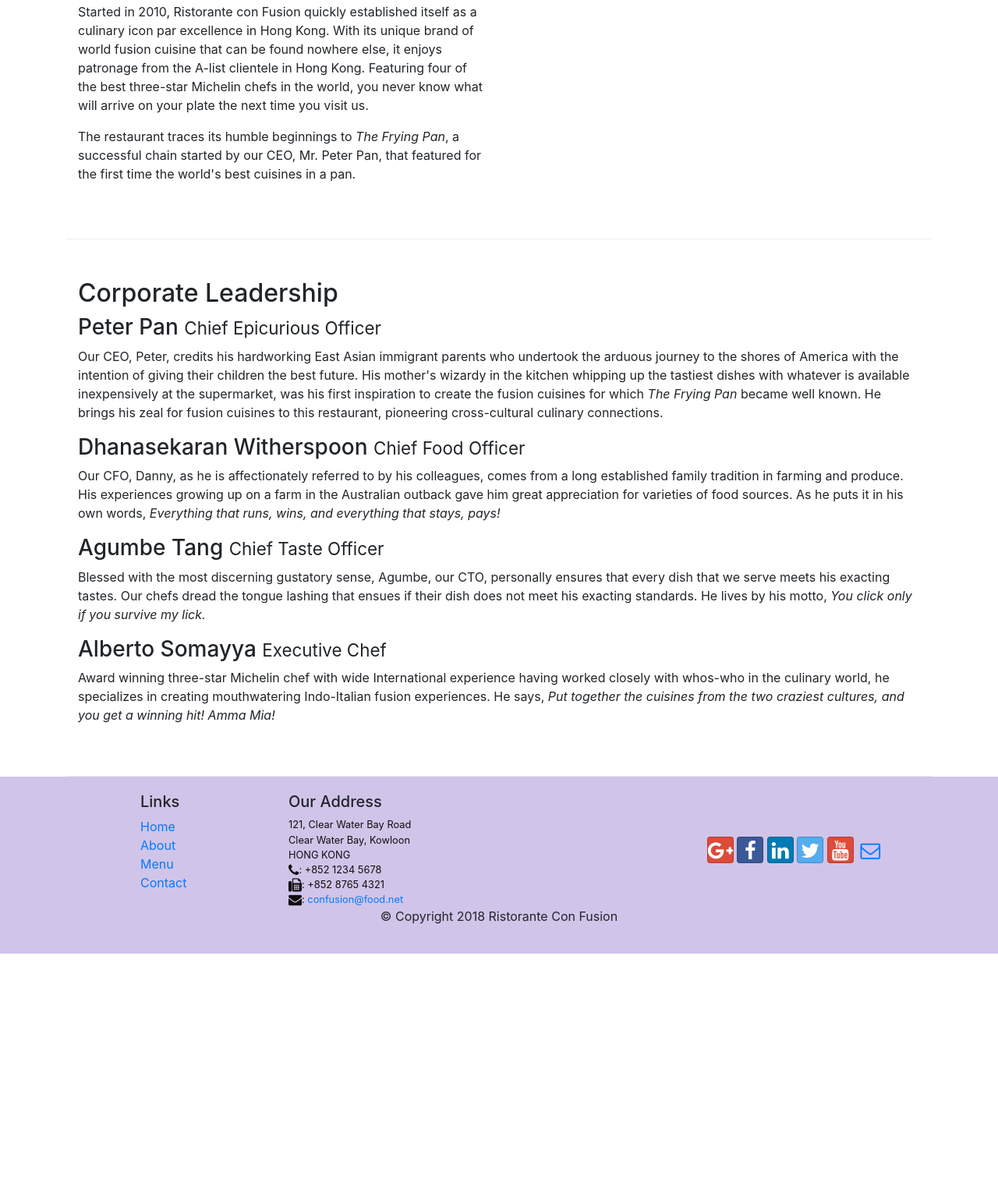
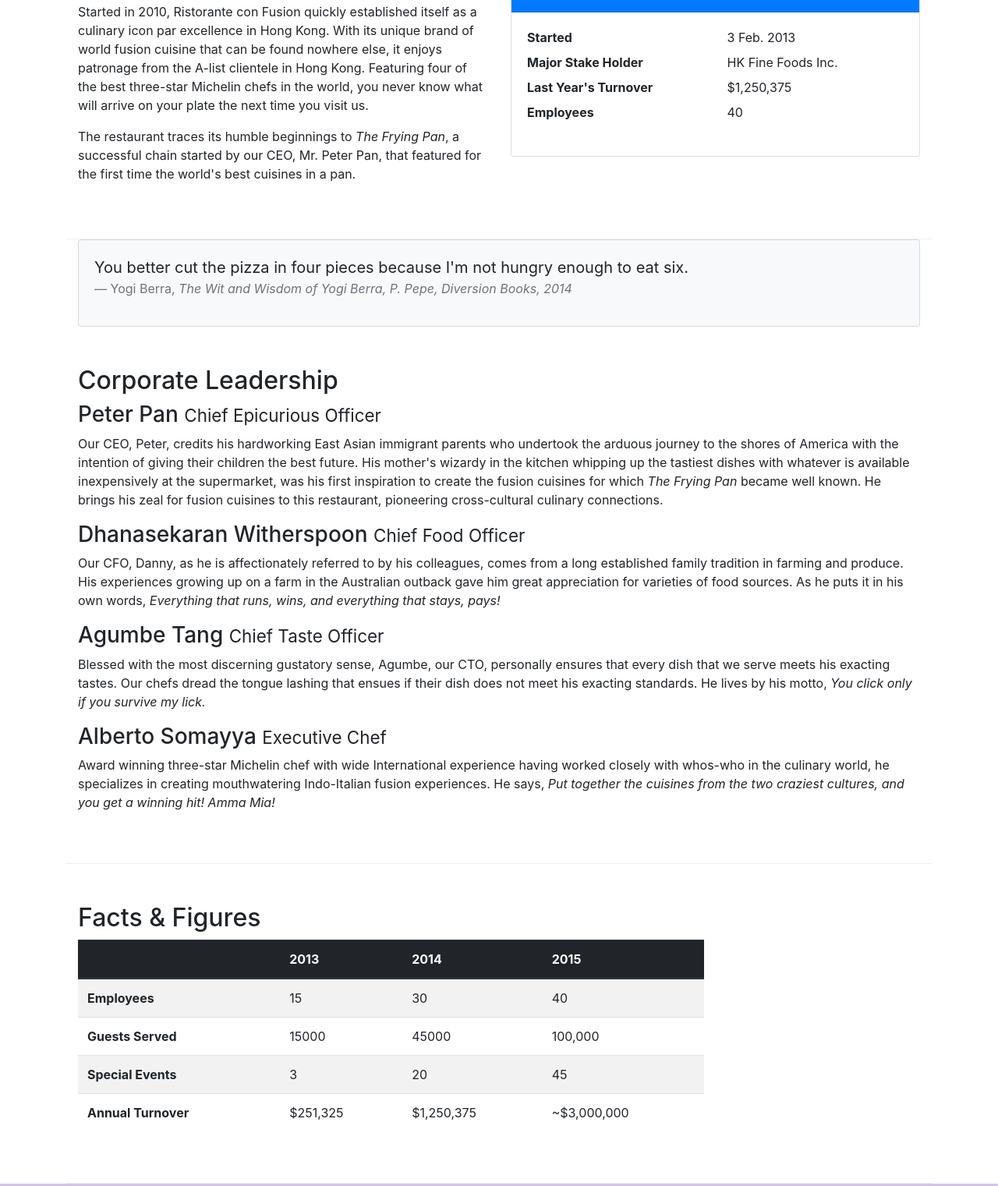
Before and after one commit to courses-git/coursera-fullstack-bootstrap, a website: page aboutus.html in a window 1280 px wide. Shown: the part 558-2079 px from the top of the page at 78% size. Before the commit the page ends 1781 px from the top, so only its background shows below. Drawn offline with nearby package versions, Linux system fonts and the light colour scheme.

Commit message:
Tables and Cards

```diff
--- a/aboutus.html
+++ b/aboutus.html
@@ -30,7 +30,8 @@
           </li>
           <li class="nav-item active"><a class="nav-link" href="#"><span class="fa fa-info fa-lg"></span> About</a></li>
           <li class="nav-item"><a class="nav-link" href="#"><span class="fa fa-list fa-lg"></span> Menu</a></li>
-          <li class="nav-item"><a class="nav-link" href="./contactus.html"><span class="fa fa-address-card fa-lg"></span> Contact</a>
+          <li class="nav-item"><a class="nav-link" href="./contactus.html"><span
+                class="fa fa-address-card fa-lg"></span> Contact</a>
           </li>
         </ul>
       </div>
@@ -74,10 +75,38 @@
         <p>The restaurant traces its humble beginnings to <em>The Frying Pan</em>, a successful chain started by our
           CEO, Mr. Peter Pan, that featured for the first time the world's best cuisines in a pan.</p>
       </div>
-      <div>
+
+      <div class="col-12 col-sm-6">
+        <div class="card">
+          <h3 class="card-header bg-primary text-white">Facts At a Glance</h3>
+          <div class="card-body">
+            <dl class="row">
+              <dt class="col-6">Started</dt>
+              <dd class="col-6">3 Feb. 2013</dd>
+              <dt class="col-6">Major Stake Holder</dt>
+              <dd class="col-6">HK Fine Foods Inc.</dd>
+              <dt class="col-6">Last Year's Turnover</dt>
+              <dd class="col-6">$1,250,375</dd>
+              <dt class="col-6">Employees</dt>
+              <dd class="col-6">40</dd>
+            </dl>
+          </div>
+        </div>
       </div>
     </div>
 
+    <div class="col-12">
+      <div class="card card-body bg-light">
+        <blockquote class="blockquote">
+          <p class="mb-0">You better cut the pizza in four pieces because
+            I'm not hungry enough to eat six.</p>
+          <footer class="blockquote-footer">Yogi Berra,
+            <cite title="Source Title">The Wit and Wisdom of Yogi Berra,
+              P. Pepe, Diversion Books, 2014</cite>
+          </footer>
+        </blockquote>
+      </div>
+    </div>
 
     <div class="row row-content">
       <div class="col-12">
@@ -106,6 +135,54 @@
           in the culinary world, he specializes in creating mouthwatering Indo-Italian fusion experiences. He says,
           <em>Put together the cuisines from the two craziest cultures, and you get a winning hit! Amma Mia!</em>
         </p>
+      </div>
+    </div>
+
+    <div class="row row-content">
+      <div class="col-12 col-sm-9">
+        <h2>Facts &amp; Figures</h2>
+        <div class="table-responsive">
+          <table class="table table-striped">
+            <thead class="thead-dark">
+              <tr>
+                <th>&nbsp;</th>
+                <th>2013</th>
+                <th>2014</th>
+                <th>2015</th>
+              </tr>
+            </thead>
+            <tbody>
+              <tr>
+                <th>Employees</th>
+                <td>15</td>
+                <td>30</td>
+                <td>40</td>
+              </tr>
+              <tr>
+                <th>Guests Served</th>
+                <td>15000</td>
+                <td>45000</td>
+                <td>100,000</td>
+              </tr>
+              <tr>
+                <th>Special Events</th>
+                <td>3</td>
+                <td>20</td>
+                <td>45</td>
+              </tr>
+              <tr>
+                <th>Annual Turnover</th>
+                <td>$251,325</td>
+                <td>$1,250,375</td>
+                <td>~$3,000,000</td>
+              </tr>
+            </tbody>
+          </table>
+        </div>
+
+
+      </div>
+      <div class="col-12 col-sm-3">
       </div>
     </div>
   </div>
```
